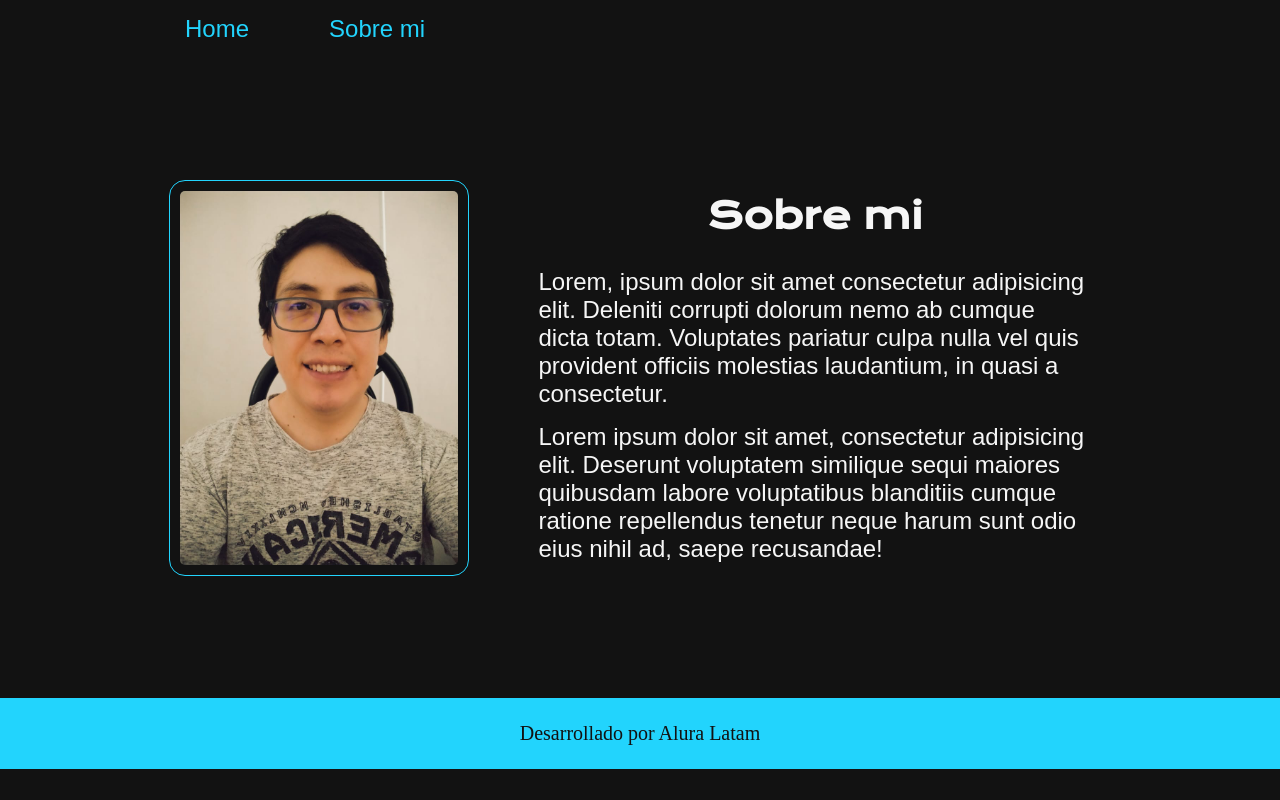
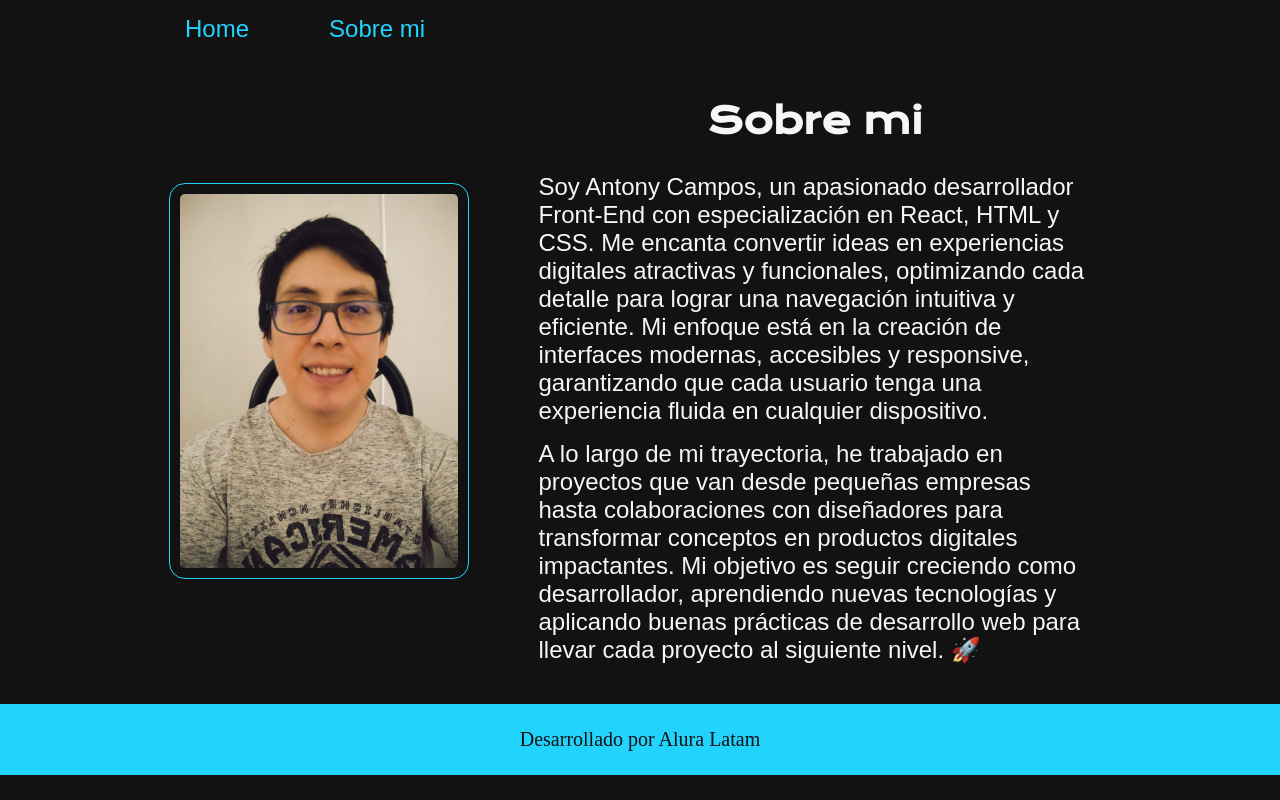
Before and after one commit to Honor91/Portfolio, a plain HTML site: page about.html in a window 1280 px wide. Drawn offline with nearby package versions, Linux system fonts and the light colour scheme.

Commit message:
Agregando parrafos

```diff
--- a/about.html
+++ b/about.html
@@ -20,10 +20,10 @@
                 Sobre mi
             </h1>
             <p class="presentacion__contenido__texto">
-                Lorem, ipsum dolor sit amet consectetur adipisicing elit. Deleniti corrupti dolorum nemo ab cumque dicta totam. Voluptates pariatur culpa nulla vel quis provident officiis molestias laudantium, in quasi a consectetur.
+                Soy Antony Campos, un apasionado desarrollador Front-End con especialización en React, HTML y CSS. Me encanta convertir ideas en experiencias digitales atractivas y funcionales, optimizando cada detalle para lograr una navegación intuitiva y eficiente. Mi enfoque está en la creación de interfaces modernas, accesibles y responsive, garantizando que cada usuario tenga una experiencia fluida en cualquier dispositivo.
             </p>
             <p class="presentacion__contenido__texto">
-                Lorem ipsum dolor sit amet, consectetur adipisicing elit. Deserunt voluptatem similique sequi maiores quibusdam labore voluptatibus blanditiis cumque ratione repellendus tenetur neque harum sunt odio eius nihil ad, saepe recusandae!
+                A lo largo de mi trayectoria, he trabajado en proyectos que van desde pequeñas empresas hasta colaboraciones con diseñadores para transformar conceptos en productos digitales impactantes. Mi objetivo es seguir creciendo como desarrollador, aprendiendo nuevas tecnologías y aplicando buenas prácticas de desarrollo web para llevar cada proyecto al siguiente nivel. 🚀
             </p>
         </section>
     </main>
--- a/style-about.css
+++ b/style-about.css
@@ -31,7 +31,6 @@ body{
 }
 .header__menu{
     display: flex;
-    flex-flow: row wrap;
     gap: 80px;
 }
 .header__menu__link{
```
